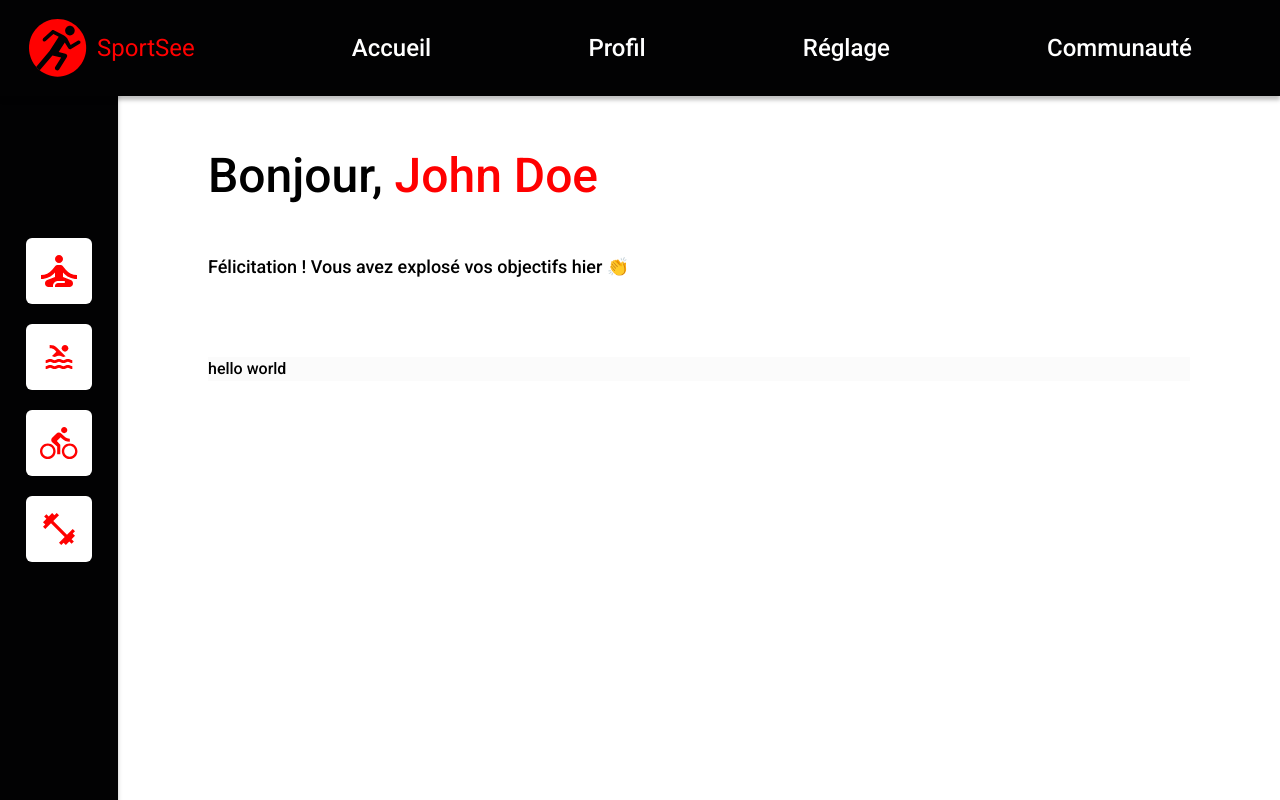
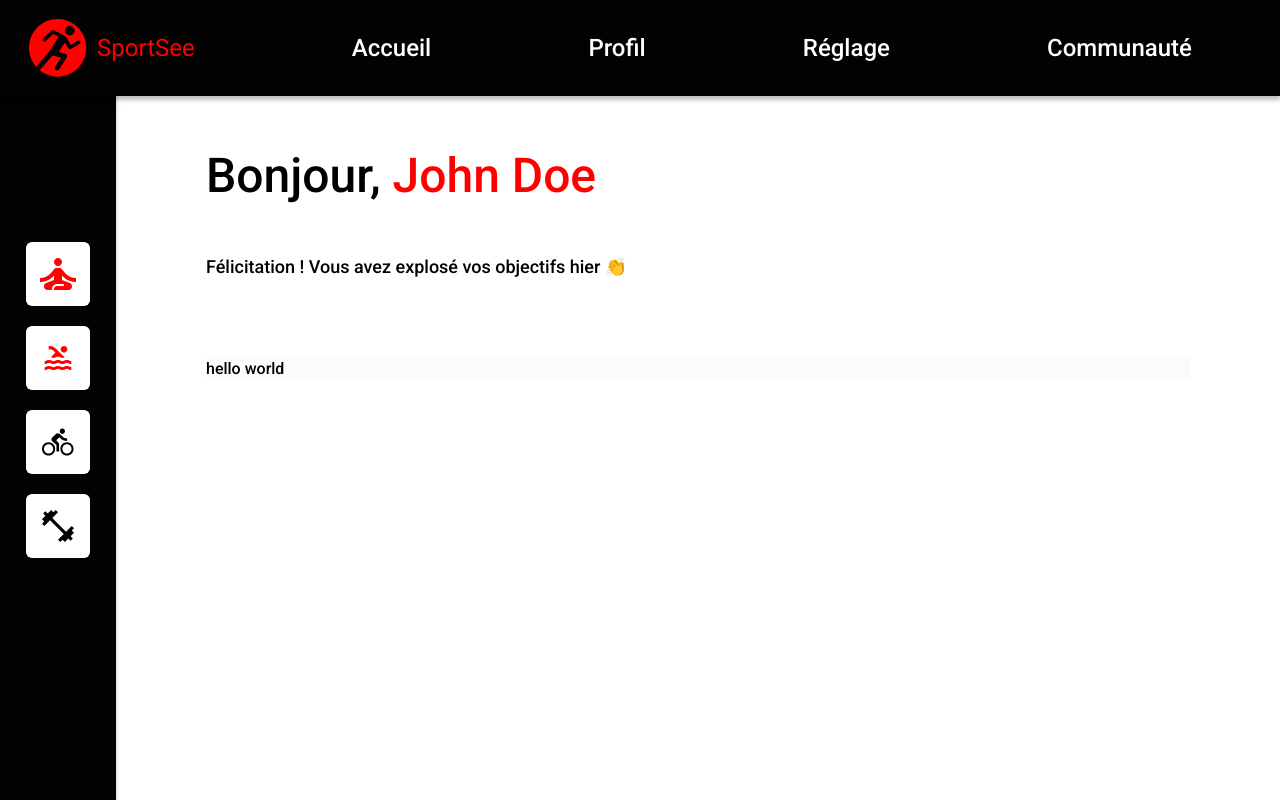
Before and after one commit to raven-panda/oc-12-sportsee, a React (Vite) app: page / in a window 1280 px wide. Built offline with nearby package versions, Linux system fonts and the light colour scheme.

Commit message:
add: added icons

```diff
--- a/src/components/icon/BicycleIcon.tsx
+++ b/src/components/icon/BicycleIcon.tsx
@@ -1,17 +1,15 @@
 import IconProps from "./IconProps";
 
-export default function BicycleIcon({ width = 38, height = 32 }: IconProps) {
+export default function BicycleIcon({ width = 32, height = 32, ...props}: IconProps) {
   return (
     <svg
-      width={width}
-      height={height}
+      width={width} height={height} {...props}
       viewBox="0 0 38 32"
-      fill="none"
+      fill="currentColor"
       xmlns="http://www.w3.org/2000/svg"
     >
       <path
         d="M24.1951 6.2439C25.9122 6.2439 27.3171 4.83902 27.3171 3.12195C27.3171 1.40488 25.9122 0 24.1951 0C22.478 0 21.0732 1.40488 21.0732 3.12195C21.0732 4.83902 22.478 6.2439 24.1951 6.2439ZM7.80488 16.3902C3.43415 16.3902 0 19.8244 0 24.1951C0 28.5659 3.43415 32 7.80488 32C12.1756 32 15.6098 28.5659 15.6098 24.1951C15.6098 19.8244 12.1756 16.3902 7.80488 16.3902ZM7.80488 29.6585C4.83902 29.6585 2.34146 27.161 2.34146 24.1951C2.34146 21.2293 4.83902 18.7317 7.80488 18.7317C10.7707 18.7317 13.2683 21.2293 13.2683 24.1951C13.2683 27.161 10.7707 29.6585 7.80488 29.6585ZM16.8585 14.0488L20.6049 10.3024L21.8537 11.5512C23.8829 13.5805 26.5366 14.8293 29.8146 14.8293V11.7073C27.4732 11.7073 25.6 10.7707 24.1951 9.36585L21.2293 6.4C20.4488 5.77561 19.6683 5.46341 18.7317 5.46341C17.7951 5.46341 17.0146 5.77561 16.5463 6.4L12.1756 10.7707C11.5512 11.3951 11.239 12.1756 11.239 12.9561C11.239 13.8927 11.5512 14.6732 12.1756 15.1415L17.1707 19.5122V27.3171H20.2927V17.639L16.8585 14.0488ZM29.6585 16.3902C25.2878 16.3902 21.8537 19.8244 21.8537 24.1951C21.8537 28.5659 25.2878 32 29.6585 32C34.0293 32 37.4634 28.5659 37.4634 24.1951C37.4634 19.8244 34.0293 16.3902 29.6585 16.3902ZM29.6585 29.6585C26.6927 29.6585 24.1951 27.161 24.1951 24.1951C24.1951 21.2293 26.6927 18.7317 29.6585 18.7317C32.6244 18.7317 35.1219 21.2293 35.1219 24.1951C35.1219 27.161 32.6244 29.6585 29.6585 29.6585Z"
-        fill="#FF0101"
       />
     </svg>
   );
--- a/src/components/icon/DumbbellIcon.tsx
+++ b/src/components/icon/DumbbellIcon.tsx
@@ -1,17 +1,15 @@
 import IconProps from "./IconProps";
 
-export default function DumbbellIcon({ width = 32, height = 32 }: IconProps) {
+export default function DumbbellIcon({ width = 32, height = 32 , ...props}: IconProps) {
   return (
     <svg
-      width={width}
-      height={height}
+      width={width} height={height} {...props}
       viewBox="0 0 32 32"
-      fill="none"
+      fill="currentColor"
       xmlns="http://www.w3.org/2000/svg"
     >
       <path
         d="M29.712 20.576L32 18.288L29.712 16L24 21.712L10.288 8L16 2.288L13.712 0L11.424 2.288L9.136 0L5.712 3.424L3.424 1.136L1.136 3.424L3.424 5.712L0 9.136L2.288 11.424L0 13.712L2.288 16L8 10.288L21.712 24L16 29.712L18.288 32L20.576 29.712L22.864 32L26.288 28.576L28.576 30.864L30.864 28.576L28.576 26.288L32 22.864L29.712 20.576Z"
-        fill="#FF0101"
       />
     </svg>
   );
--- a/src/components/icon/IconProps.ts
+++ b/src/components/icon/IconProps.ts
@@ -1,6 +1,9 @@
-interface IconProps {
+import { SVGProps } from "react";
+
+interface IconProps extends SVGProps<SVGSVGElement> {
   width?: number | string;
   height?: number | string;
+  className?: string;
 }
 
 export default IconProps;
--- a/src/components/icon/MeditationIcon.tsx
+++ b/src/components/icon/MeditationIcon.tsx
@@ -1,10 +1,9 @@
 import IconProps from "./IconProps";
 
-export default function MeditationIcon({ width = 36, height = 32 }: IconProps) {
+export default function MeditationIcon({ width = 36, height = 32, ...props }: IconProps) {
   return (
     <svg
-      width={width}
-      height={height}
+      width={width} height={height} {...props}
       viewBox="0 0 36 32"
       fill="none"
       xmlns="http://www.w3.org/2000/svg"
--- a/src/components/icon/SwimIcon.tsx
+++ b/src/components/icon/SwimIcon.tsx
@@ -1,10 +1,9 @@
 import IconProps from "./IconProps";
 
-export default function SwimIcon({ width = 32, height = 32 }: IconProps) {
+export default function SwimIcon({ width = 32, height = 32, ...props }: IconProps) {
   return (
     <svg
-      width={width}
-      height={height}
+      width={width} height={height} {...props}
       viewBox="0 0 32 32"
       fill="none"
       xmlns="http://www.w3.org/2000/svg"
```
Also changed, not shown: src/components/icon/AppleIcon.tsx (added, +11 -0 lines), src/components/icon/CheeseburgerIcon.tsx (added, +11 -0 lines), src/components/icon/ChickenIcon.tsx (added, +9 -0 lines), src/components/icon/FireIcon.tsx (added, +9 -0 lines).
